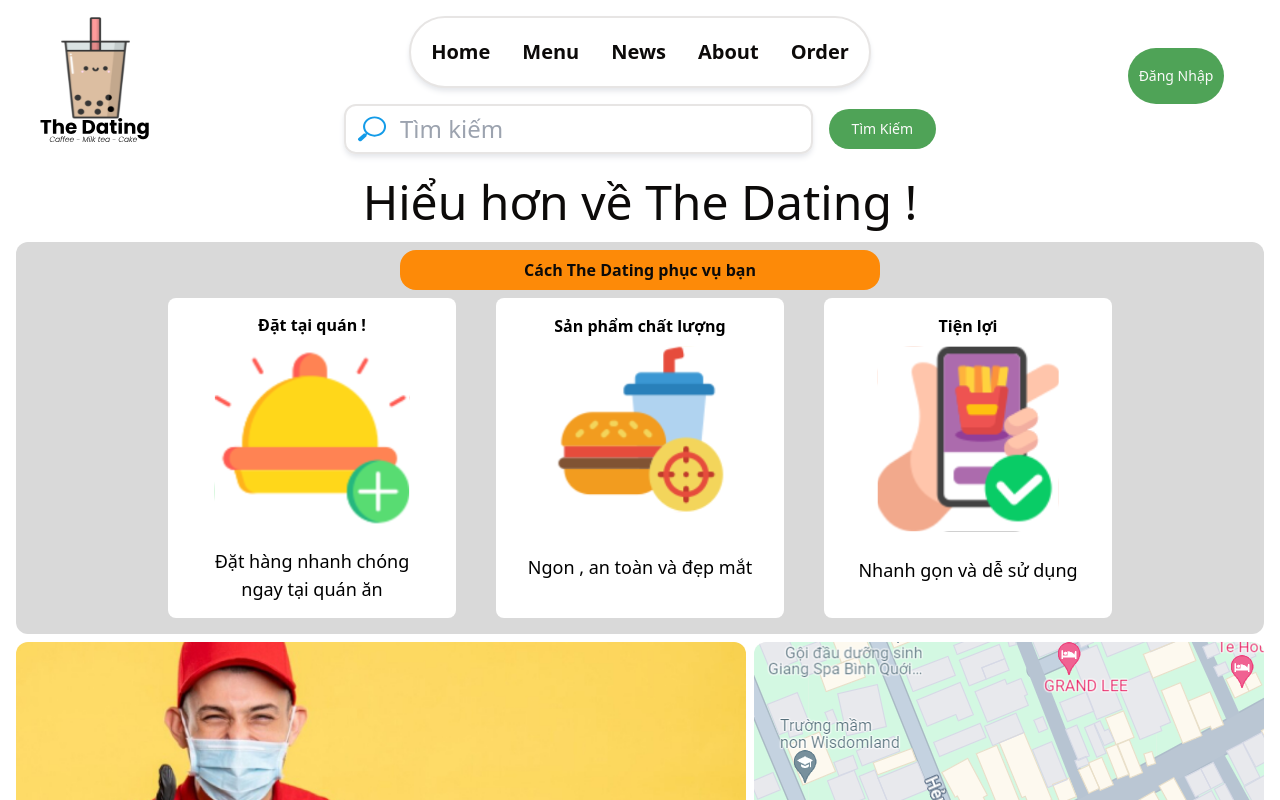
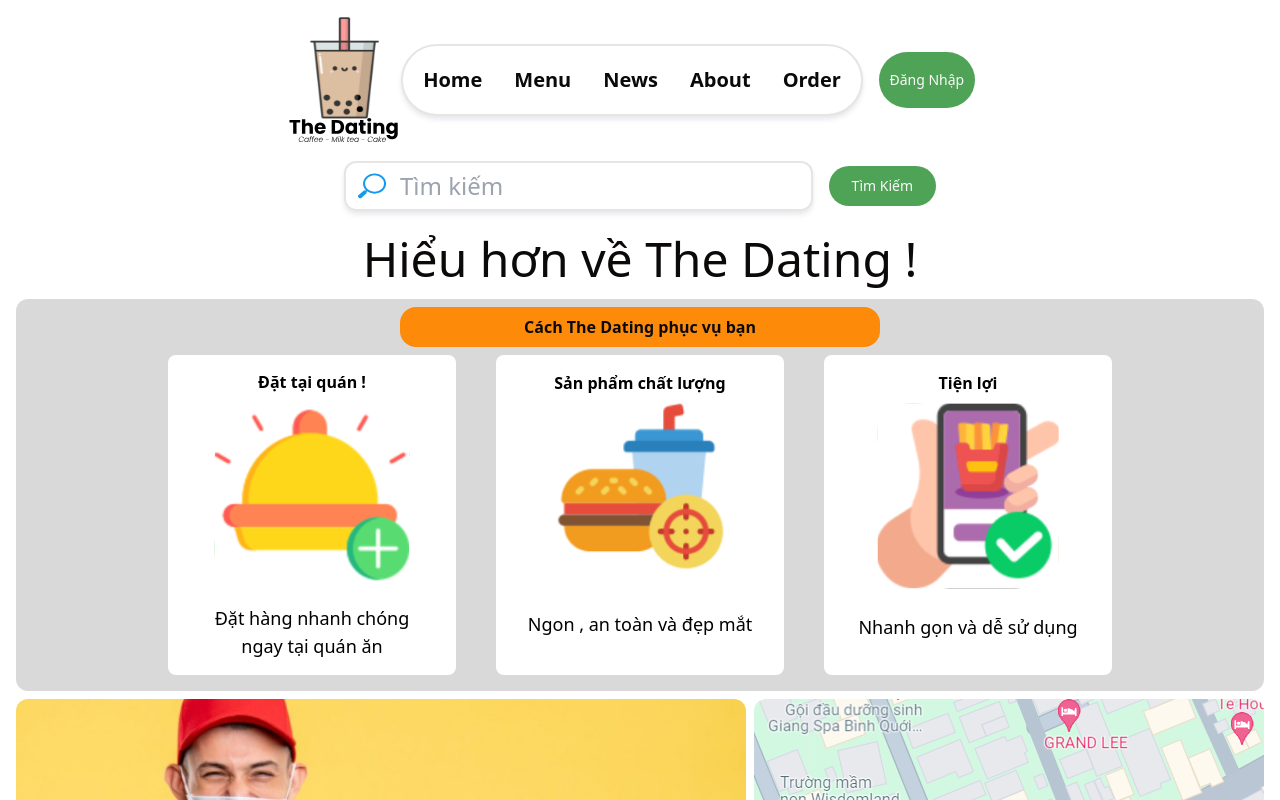
Before and after one commit to sharrlotte/CafeTheDating, a React (Create React App) app in the folder frontend/: page /about in a window 1280 px wide. Shown: the top 800 px of the page. Built offline with nearby package versions, Linux system fonts and the light colour scheme.

Commit message:
fix phan login lai

```diff
--- a/frontend/src/components/Nav/Nav.tsx
+++ b/frontend/src/components/Nav/Nav.tsx
@@ -31,35 +31,13 @@ export default function Nav() {
   const { user, logout } = useMe();
 
   return (
-    <nav className="flex items-center justify-between md:justify-center  w-full  flex-wrap \">
-      <a className="w-28  md:absolute  md:top-4 md:left-10 z-50 " href="/home">
-        <img src="/img/Logo.svg" alt="TheDating"></img>
-      </a>
-      <div>
-        {user ? (
-          <div>
-            <img
-              src={user.avatar}
-              alt="User Avatar"
-              className="w-12 h-12 rounded-full absolute top-12 right-14 "
-            />
+    <nav className="flex items-center justify-between md:justify-center  w-full  flex-wrap ">
+      <div className="flex justify-start ">
+        <a className="w-28  z-50 " href="/home">
+          <img src="/img/Logo.svg" alt="TheDating"></img>
+        </a>
+      </div>
 
-            <Button
-              className="absolute right-28 top-12 bg-[hsla(126,100%,24%,0.69)] hover:bg-orange-500 rounded-full  w-24 h-14 z-50"
-              onClick={() => logout()}
-            >
-              Đăng xuất
-            </Button>
-          </div>
-        ) : (
-          <Button
-            className="rounded-full bg-[hsla(126,100%,24%,0.69)] hover:bg-orange-500   w-24 h-14 top-12 right-14 sm:absolute"
-            asChild
-          >
-            <Link to={"/login"}>{"Đăng Nhập"}</Link>
-          </Button>
-        )}
-      </div>
       <div className="font-[600] bg-white p-5 gap-3 md:gap-8 text-xl flex border-2 rounded-full shadow-gray-200 shadow-md">
         {paths.map((item, index) => (
           <Link
@@ -74,6 +52,33 @@ export default function Nav() {
           </Link>
         ))}
       </div>
+      <div className=" p-4 ">
+        {user ? (
+          <div className=" h-full w-full flex items-center justify-end gap-2 ">
+            <img
+              src={user.avatar}
+              alt="User Avatar"
+              className="w-12 h-12 rounded-full   "
+            />
+
+            <Button
+              className="   bg-[hsla(126,100%,24%,0.69)] hover:bg-orange-500 rounded-full  w-24 h-14 z-50"
+              onClick={() => logout()}
+            >
+              Đăng xuất
+            </Button>
+          </div>
+        ) : (
+          <div className="h-full w-full flex items-center justify-end ">
+            <Button
+              className="rounded-full bg-[hsla(126,100%,24%,0.69)] hover:bg-orange-500   w-24 h-14 "
+              asChild
+            >
+              <Link to={"/login"}>{"Đăng Nhập"}</Link>
+            </Button>
+          </div>
+        )}
+      </div>
     </nav>
   );
 }
--- a/frontend/src/components/Order/OrderCard.tsx
+++ b/frontend/src/components/Order/OrderCard.tsx
@@ -1,7 +1,11 @@
 import Order from "@/type/Order";
+import Product, { productTypes } from "@/type/Product";
 import React from "react";
 type OrderCardProps = {
   order: Order;
+};
+type ProductCardProps = {
+  product: Product;
 };
 export default function OrderCard({ order }: OrderCardProps) {
   const calculateTotal = () => {
@@ -10,10 +14,11 @@ export default function OrderCard({ order }: OrderCardProps) {
   };
   return (
     <div className="h-20 w-full  bg-white  ">
-      <div className="w-full bg-white flex flex-row justify-between items-center">
+      <div className="w-full bg-white flex flex-row justify-between items-center overflow-auto max-h-[50%] divide-y ">
         <div>{order._id}</div>
         <div>Số lượng: {order.amount}</div>
         <div>Giá: {order.price}</div>
+        <div>Sản phẩm : {}</div>
         <p>Thành tiền: {calculateTotal()} VND</p>
       </div>
     </div>
--- a/frontend/src/components/Order/OrderItem.tsx
+++ b/frontend/src/components/Order/OrderItem.tsx
@@ -6,9 +6,11 @@ import React from "react";
 import { useQuery } from "react-query";
 import OrtherCard from "./OrderCard";
 
+
 type Filter = {
   filter: OrderState;
 };
+
 export default function OrderItem({ filter }: Filter) {
   const { user } = useMe();
   const user_id = user?._id ?? "";
```
